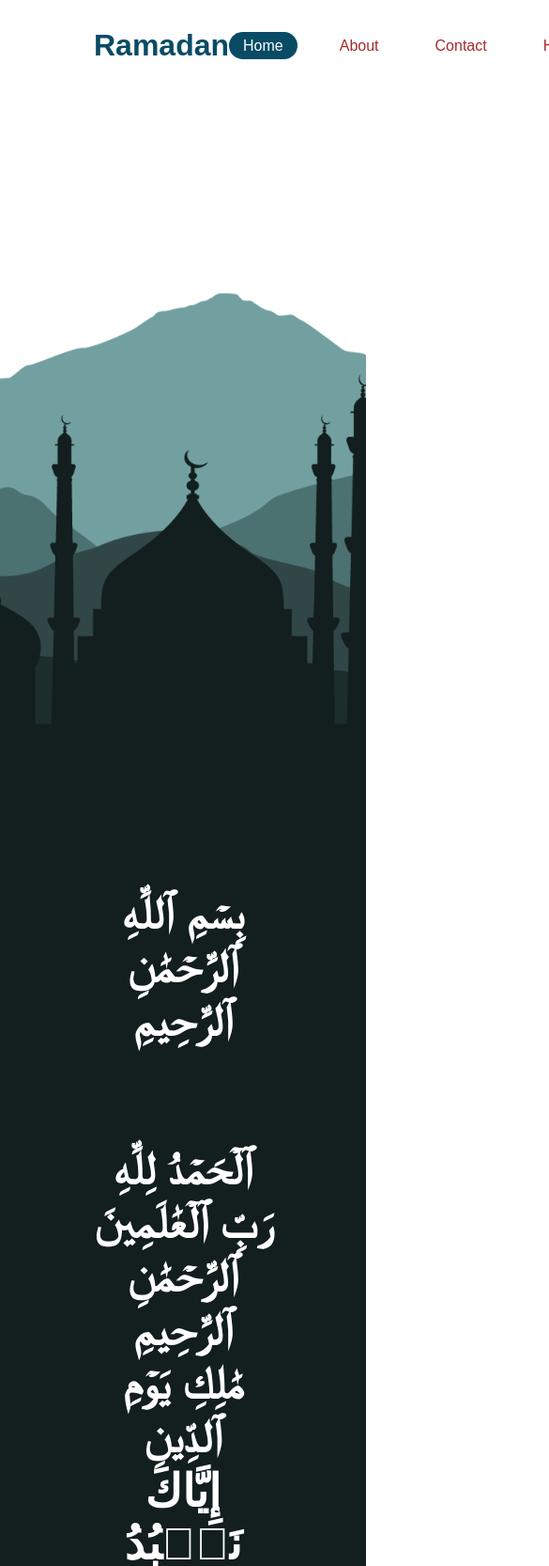
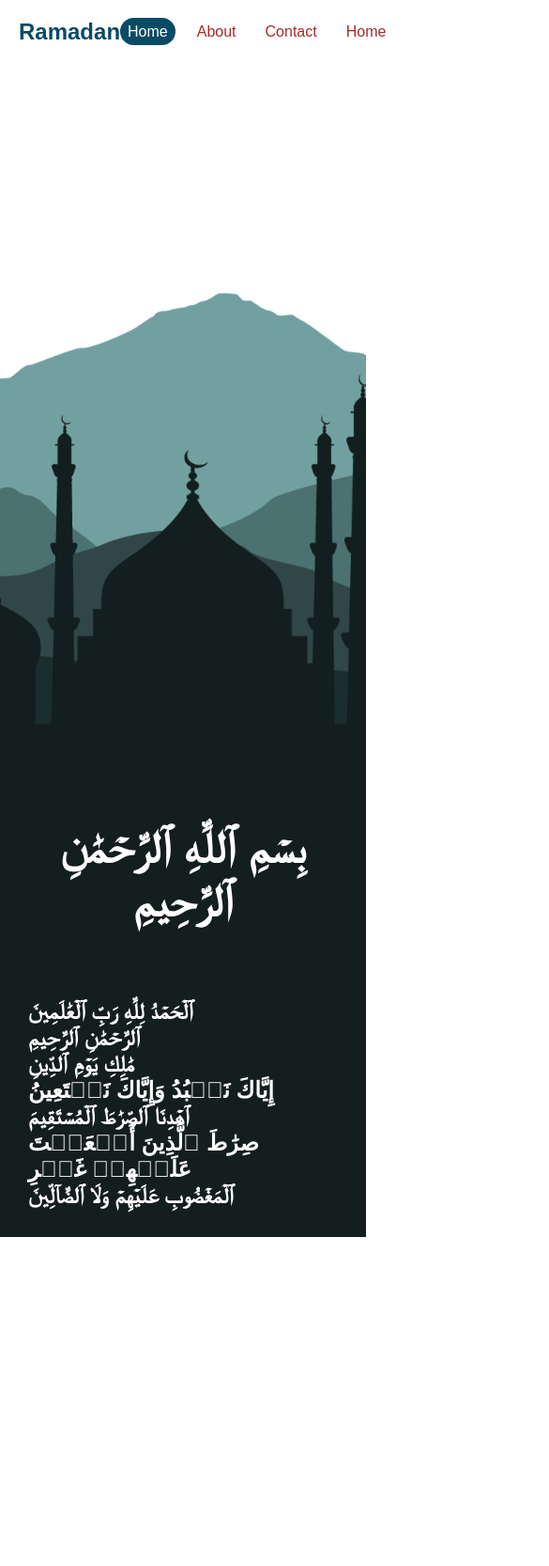
Before and after one commit to sabbir-tanvir/Lab5, a plain HTML site: page index.html in a window 390 px wide. Shown: the top 1666 px of the page at 94% size, 585 px wide, since content can reach past the window. After the commit the page ends 1316 px from the top, so only its background shows below. Drawn offline with Linux system fonts and the light colour scheme; a web font is replaced by a local one.

Commit message:
add breakpoint

```diff
--- a/index.html
+++ b/index.html
@@ -32,7 +32,7 @@
         </h2>
             <br><br>
 
-        <h2>
+        <h3>
              <br> ٱلۡحَمۡدُ لِلَّهِ رَبِّ ٱلۡعَٰلَمِينَ
            <br> ٱلرَّحۡمَٰنِ ٱلرَّحِيمِ
            <br> مَٰلِكِ يَوۡمِ ٱلدِّينِ
@@ -40,7 +40,7 @@
            <br> ٱهۡدِنَا ٱلصِّرَٰطَ ٱلۡمُسۡتَقِيمَ
            <br> صِرَٰطَ ٱلَّذِينَ أَنۡعَمۡتَ عَلَيۡهِمۡ غَيۡرِ
            <br> ٱلۡمَغۡضُوبِ عَلَيۡهِمۡ وَلَا ٱلضَّآلِّينَ
-        </h2>
+        </h3>
 
     </div>
     <script src="style.js"></script>
--- a/stle.css
+++ b/stle.css
@@ -97,3 +97,32 @@
   text-align: center;
 
 }
+.sec h3 {
+  font-size: 3rem;
+  color: #fff;
+}
+@media screen and (max-width: 720px) {
+  #header {
+    padding: 20px; /* Adjusted padding for smaller screens */
+  }
+
+  #header .logo {
+    font-size: 1.5rem; /* Adjusted font size for smaller screens */
+  }
+
+  #header ul {
+    gap: 15px; /* Adjusted gap for smaller screens */
+  }
+
+  #header ul li a {
+    padding: 6px 8px; /* Adjusted padding for smaller screens */
+  }
+
+  .sec {
+    padding: 30px; /* Adjusted padding for smaller screens */
+  }
+
+  .sec h3 {
+    font-size: 1.5rem; /* Font size changed to 1.5rem for smaller screens */
+  }
+}
```
